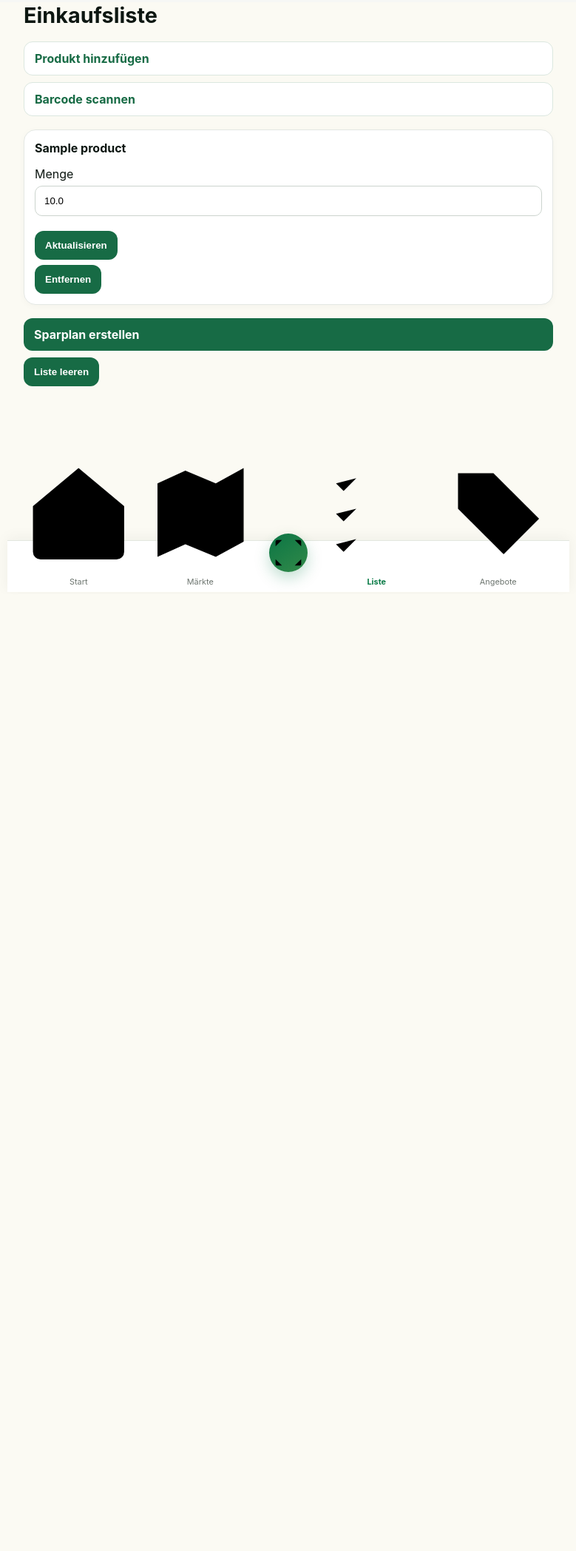
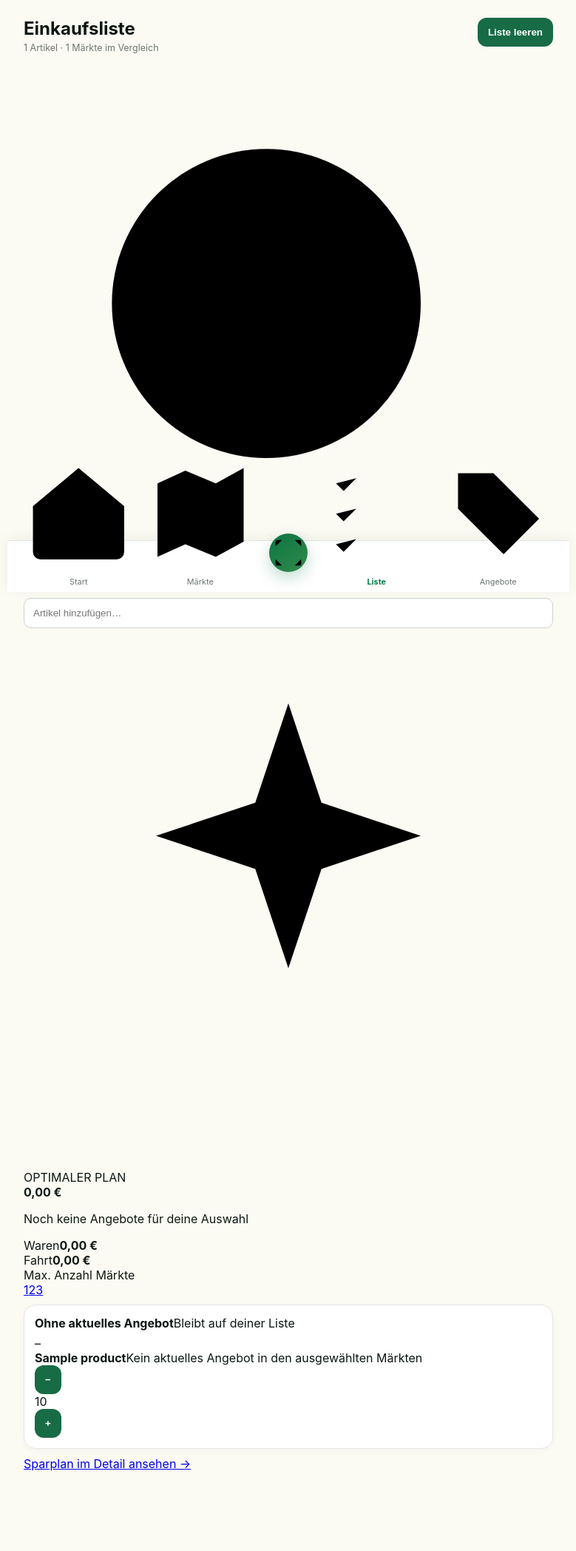
Before and after one commit to danielwauer-maker/local-price-checks, a FastAPI app: page /einkauf in a window 1280 px wide. Shown: the whole page at 74% size, without its empty margins (250-1029 px from the left). Before the commit the page ends 792 px from the top, so only its background shows below. Run offline with FastAPI, Linux system fonts and the light colour scheme; tables that the repository leaves empty hold one stand-in row (values such as "Sample post"); parts of the project's set-up code (start-up, migrations or seed data) failed here and were passed over.

Commit message:
ui: integrate Lovable shopping list design

```diff
--- a/app/templates/shopping.html
+++ b/app/templates/shopping.html
@@ -1 +1,84 @@
-{% extends 'base.html' %}{% block content %}<h1>Einkaufsliste</h1><div class="actions"><a href="/produkte">Produkt hinzufügen</a><a href="/scanner">Barcode scannen</a></div>{% for row in rows %}<article><b>{{ row.product.name }}</b><form method="post" action="/einkauf/{{ row.id }}/update"><label>Menge <input type="number" name="quantity" min="0" max="999" step="1" value="{{ row.quantity }}"></label><button>Aktualisieren</button></form><form method="post" action="/einkauf/{{ row.id }}/delete"><button>Entfernen</button></form></article>{% else %}<p class="muted">Deine Einkaufsliste ist leer.</p>{% endfor %}{% if rows %}<div class="actions"><a class="primary" href="/sparplan">Sparplan erstellen</a><form method="post" action="/einkauf/clear"><button>Liste leeren</button></form></div>{% endif %}{% endblock %}
+{% extends 'base.html' %}
+{% block title %}Einkaufsliste – LocalPrices{% endblock %}
+{% block content %}
+<section class="page-wrap list-page">
+  <div class="page-heading list-heading">
+    <div><h1>Einkaufsliste</h1><p>{{ rows|length }} Artikel · {{ selected_count }} Märkte im Vergleich</p></div>
+    {% if rows %}<form method="post" action="/einkauf/clear"><button class="soft-action" type="submit">Liste leeren</button></form>{% endif %}
+  </div>
+
+  <form method="get" action="/einkauf" class="search-shell">
+    <svg viewBox="0 0 24 24" aria-hidden="true"><circle cx="11" cy="11" r="7"/><path d="m20 20-3.5-3.5"/></svg>
+    <input type="search" name="q" value="{{ q }}" placeholder="Artikel hinzufügen…" aria-label="Artikel suchen">
+    <input type="hidden" name="max_stores" value="{{ max_stores }}">
+  </form>
+
+  {% if suggestions %}
+  <div class="suggestion-card">
+    {% for p in suggestions %}
+      <form method="post" action="/einkauf/{{ p.id }}/add" class="suggestion-row">
+        <input type="hidden" name="next_url" value="/einkauf?max_stores={{ max_stores }}">
+        <div class="product-dot">+</div>
+        <div class="suggestion-main"><b>{{ p.name }}</b><span>{% if p.brand %}{{ p.brand }}{% endif %}{% if p.package_size %} · {{ p.package_size }}{% endif %}</span></div>
+        <button class="round-add" type="submit" aria-label="{{ p.name }} hinzufügen">+</button>
+      </form>
+    {% endfor %}
+  </div>
+  {% endif %}
+
+  {% if rows %}
+  <section class="shopping-hero">
+    <div class="shopping-hero-kicker"><svg class="inline-icon" viewBox="0 0 24 24" aria-hidden="true"><path d="m12 3 1.5 4.5L18 9l-4.5 1.5L12 15l-1.5-4.5L6 9l4.5-1.5z"/></svg> OPTIMALER PLAN</div>
+    <strong>{{ '%.2f'|format(plan.total_with_travel)|replace('.', ',') }} €</strong>
+    <p>
+      {% if plan.stores %}in {{ plan.stores|length }} {{ 'Markt' if plan.stores|length == 1 else 'Märkten' }}{% else %}Noch keine Angebote für deine Auswahl{% endif %}
+      {% if plan.single_store_total is not none and plan.single_store_name %} statt {{ '%.2f'|format(plan.single_store_total)|replace('.', ',') }} € bei {{ plan.single_store_name }}{% endif %}
+    </p>
+    <div class="shopping-hero-metrics">
+      <div><span>Waren</span><b>{{ '%.2f'|format(plan.merchandise_total)|replace('.', ',') }} €</b></div>
+      <div><span>Fahrt</span><b>{{ '%.2f'|format(plan.travel_cost)|replace('.', ',') }} €</b></div>
+    </div>
+    {% if plan.multi_store_saving is not none and plan.multi_store_saving > 0.01 %}<div class="saving-callout">{{ '%.2f'|format(plan.multi_store_saving)|replace('.', ',') }} € günstiger als der beste Einzelmarkt</div>{% endif %}
+  </section>
+
+  <div class="market-limit-card">
+    <span>Max. Anzahl Märkte</span>
+    <div class="market-limit-buttons">
+      {% for n in [1,2,3] %}<a class="{{ 'active' if max_stores == n else '' }}" href="/einkauf?max_stores={{ n }}{% if q %}&q={{ q|urlencode }}{% endif %}">{{ n }}</a>{% endfor %}
+    </div>
+  </div>
+
+  <section class="shopping-groups">
+    {% for group in grouped %}
+      <article class="shopping-store-card">
+        <header><span class="store-order">{{ loop.index }}</span><div><b>{{ group.store.name }}</b><span>{{ group.store.city }}</span></div><strong>{{ '%.2f'|format(group.subtotal)|replace('.', ',') }} €</strong></header>
+        <div class="shopping-lines">
+          {% for item, offer in group.lines %}
+          <div class="shopping-line">
+            <div class="product-dot">{{ (item.product.name or '?')[:1]|upper }}</div>
+            <div class="shopping-line-main"><b>{{ item.product.name }}</b><span>{% if item.product.package_size %}{{ item.product.package_size }} · {% endif %}Angebot {{ '%.2f'|format(offer.price)|replace('.', ',') }} €</span></div>
+            <div class="qty-control">
+              <form method="post" action="/einkauf/{{ item.id }}/update"><input type="hidden" name="quantity" value="{{ [0, item.quantity - 1]|max }}"><input type="hidden" name="next_url" value="/einkauf?max_stores={{ max_stores }}"><button type="submit">−</button></form>
+              <span>{{ item.quantity|int if item.quantity == item.quantity|int else item.quantity }}</span>
+              <form method="post" action="/einkauf/{{ item.id }}/update"><input type="hidden" name="quantity" value="{{ item.quantity + 1 }}"><input type="hidden" name="next_url" value="/einkauf?max_stores={{ max_stores }}"><button type="submit">+</button></form>
+            </div>
+            <strong class="line-total">{{ '%.2f'|format(offer.price * item.quantity)|replace('.', ',') }} €</strong>
+          </div>
+          {% endfor %}
+        </div>
+      </article>
+    {% endfor %}
+
+    {% if missing %}
+      <article class="shopping-store-card missing-group"><header><div><b>Ohne aktuelles Angebot</b><span>Bleibt auf deiner Liste</span></div></header><div class="shopping-lines">
+      {% for item in missing %}<div class="shopping-line"><div class="product-dot muted-dot">–</div><div class="shopping-line-main"><b>{{ item.product.name }}</b><span>Kein aktuelles Angebot in den ausgewählten Märkten</span></div><div class="qty-control"><form method="post" action="/einkauf/{{ item.id }}/update"><input type="hidden" name="quantity" value="{{ [0, item.quantity - 1]|max }}"><input type="hidden" name="next_url" value="/einkauf?max_stores={{ max_stores }}"><button type="submit">−</button></form><span>{{ item.quantity|int if item.quantity == item.quantity|int else item.quantity }}</span><form method="post" action="/einkauf/{{ item.id }}/update"><input type="hidden" name="quantity" value="{{ item.quantity + 1 }}"><input type="hidden" name="next_url" value="/einkauf?max_stores={{ max_stores }}"><button type="submit">+</button></form></div></div>{% endfor %}
+      </div></article>
+    {% endif %}
+  </section>
+
+  <a class="full-plan-link" href="/sparplan?max_stores={{ max_stores }}">Sparplan im Detail ansehen →</a>
+  {% else %}
+    <div class="empty-list-card"><b>Deine Einkaufsliste ist leer.</b><span>Suche oben nach einem Produkt oder nutze den Scanner.</span><a class="primary-pill" href="/scanner">Barcode scannen</a></div>
+  {% endif %}
+</section>
+{% endblock %}
```
